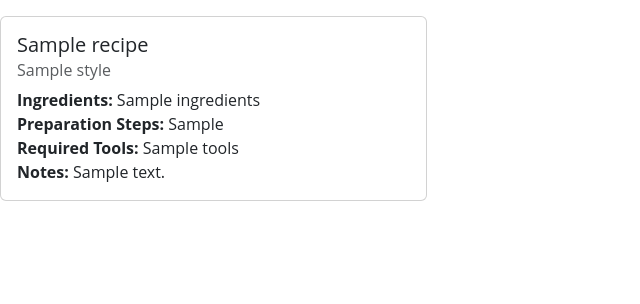
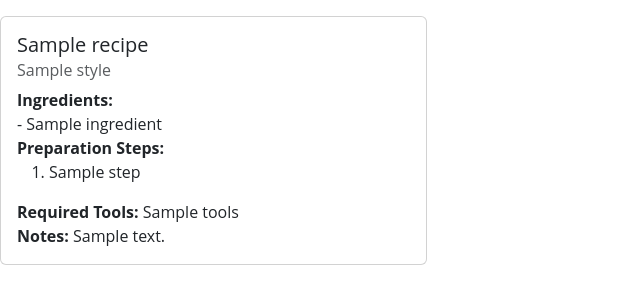
Before and after one commit to Dominic-wells/Milestone-Project-3-Middle-earth-Meals, a Flask app: page / in a window 1280 px wide. Shown: the part 56-360 px from the top of the page, without its empty margins (0-640 px from the left). Run offline with Flask 2, Linux system fonts and the light colour scheme; a database or web service that is not in the repository returns one stand-in record (values such as "Sample title"); some libraries are stand-ins or nearby versions.

Commit message:
updated recipes Ingredients as - and steps as ol

```diff
--- a/templates/recipes.html
+++ b/templates/recipes.html
@@ -9,12 +9,20 @@
         <div class="card-body">
             <h5 class="card-title">{{ recipe.Name }}</h5>
             <h6 class="card-subtitle mb-2 text-muted">{{ recipe.Style }}</h6>
-            <p class="card-text">
-                <strong>Ingredients:</strong> {{ recipe.Ingredients }}<br>
-                <strong>Preparation Steps:</strong> {{ recipe.Preparation_steps }}<br>
+            <div class="card-text">
+                <strong>Ingredients:</strong><br>
+                {% for ingredient in recipe.Ingredients %}
+                - {{ ingredient }}<br>
+                {% endfor %}
+                <strong>Preparation Steps:</strong><br>
+                <ol>
+                    {% for step in recipe.Preparation_steps %}
+                    <li>{{ step }}</li>
+                    {% endfor %}
+                </ol>
                 <strong>Required Tools:</strong> {{ recipe.Tools }}<br>
                 <strong>Notes:</strong> {{ recipe.Notes }}
-            </p>
+            </div>
         </div>
         {% endfor %}
     </div>
```
